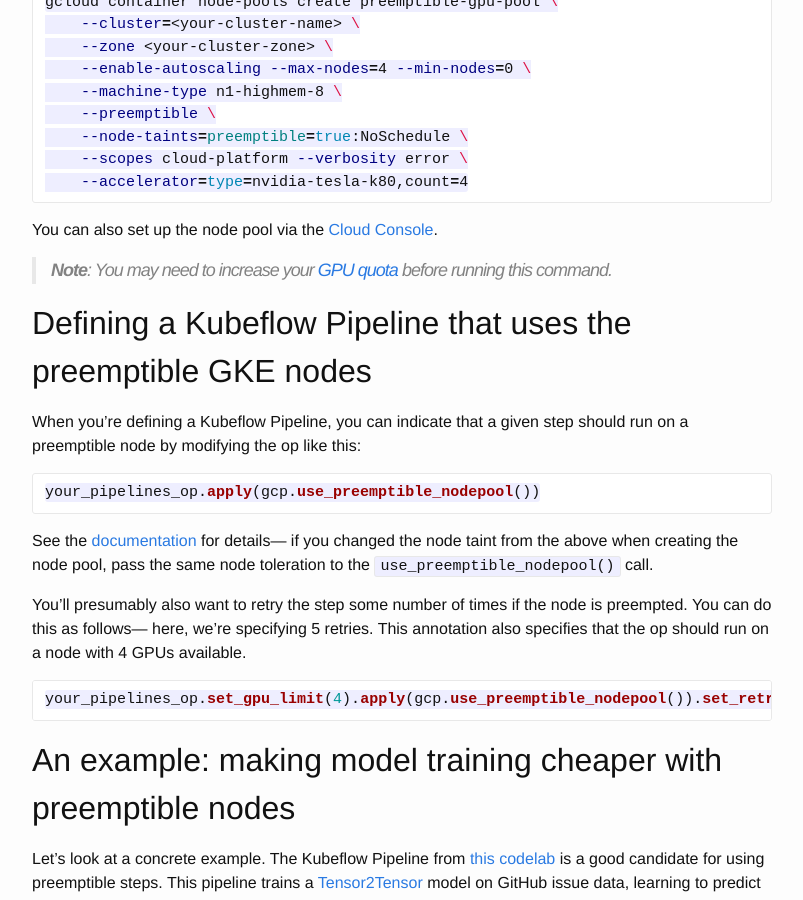
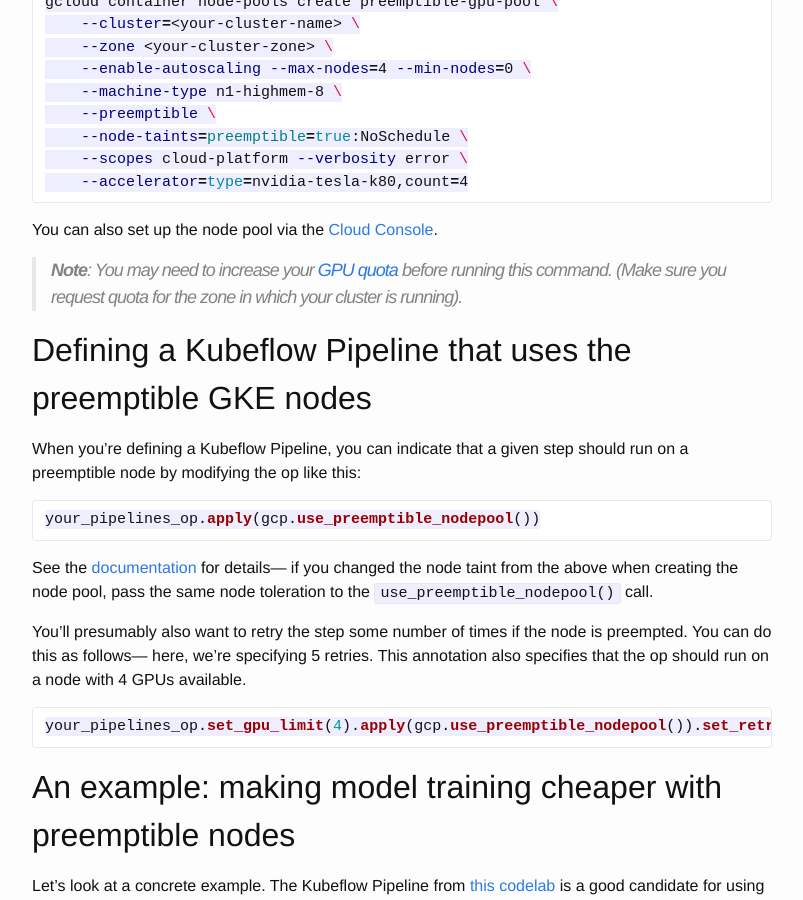
Before and after one commit to amygdala/amygdala.github.io, a Jekyll site: the page built from _posts/2019-08-18-kfp-preemptible.md, in a window 1280 px wide and 900 px high, scrolled down 1812 px. Shown: the whole window, without its empty margins (238-1041 px from the left). Built offline with Jekyll 4.4.1, drawn with Linux system fonts in a browser that asks for light colours.

Commit message:
initial v of KFP preemptible VMs post

```diff
--- a/_posts/2019-08-18-kfp-preemptible.md
+++ b/_posts/2019-08-18-kfp-preemptible.md
@@ -53,7 +53,7 @@
 
 You can also set up the node pool via the [Cloud Console](https://console.cloud.google.com).
 
-> **Note**: You may need to increase your [GPU quota](xxx) before running this command.
+> **Note**: You may need to increase your [GPU quota](https://cloud.google.com/compute/quotas#requesting_additional_quota) before running this command. (Make sure you request quota for the zone in which your cluster is running).
 
 
 ## Defining a Kubeflow Pipeline that uses the preemptible GKE nodes
```
